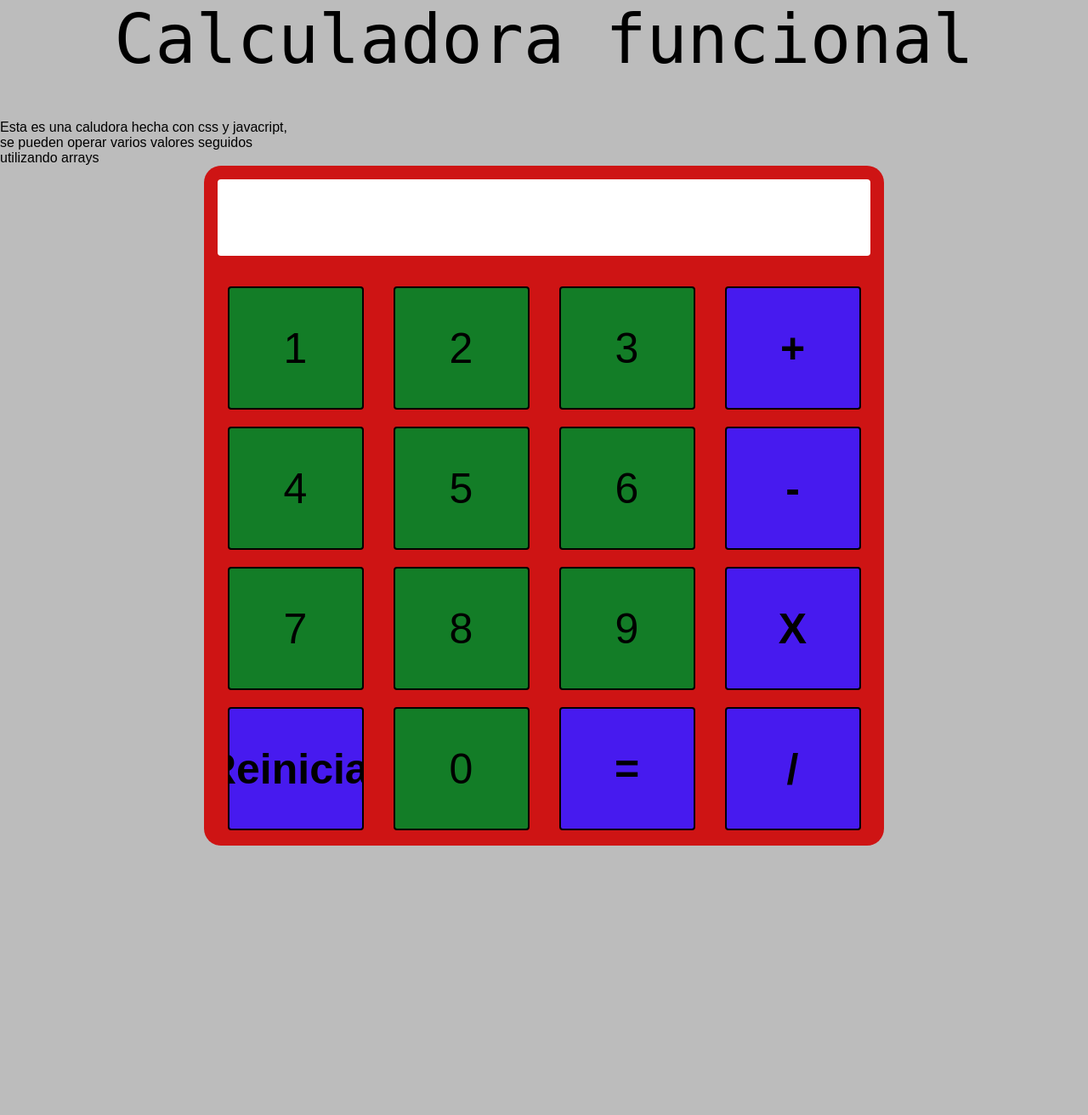
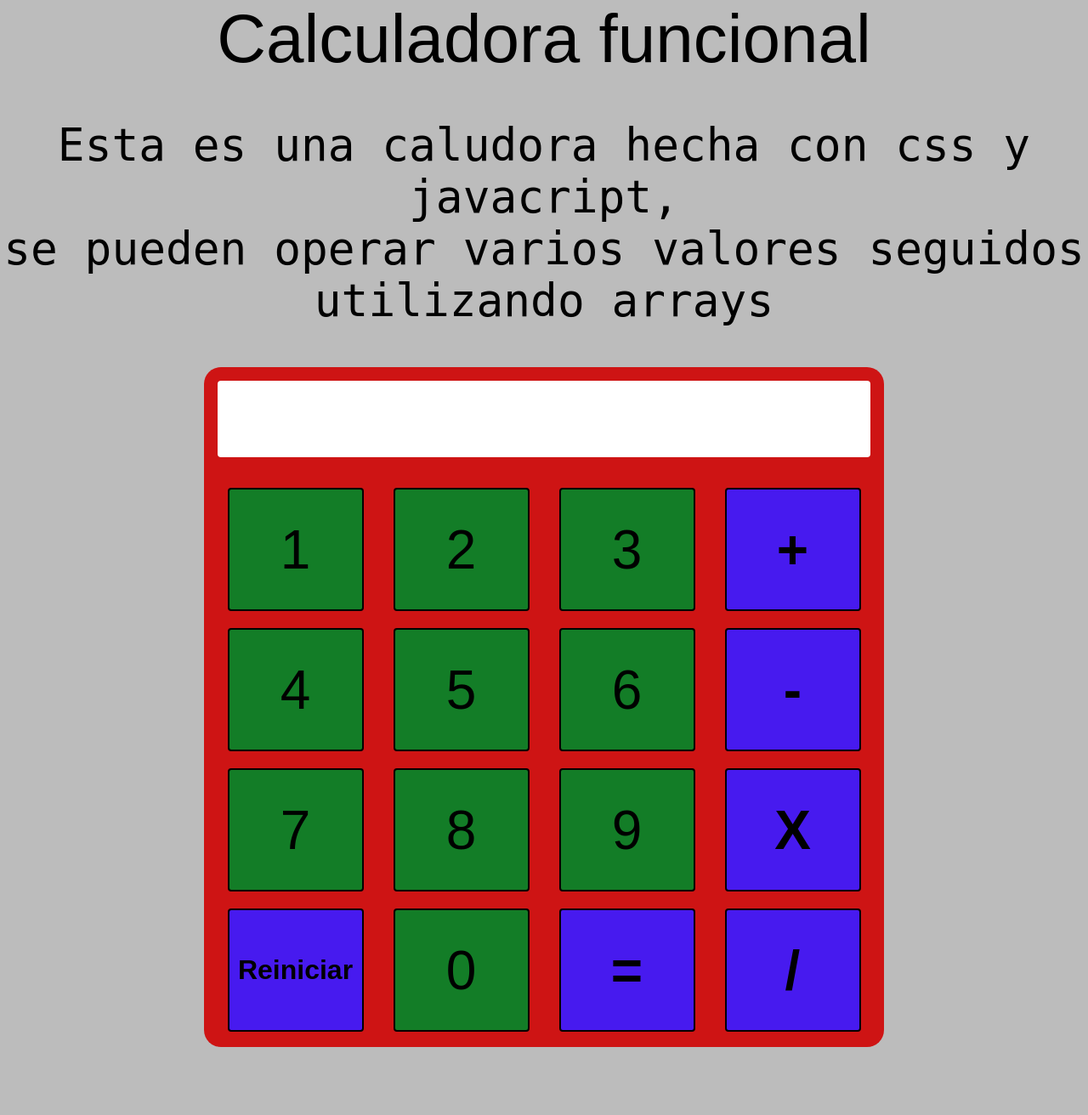
Before and after one commit to JoseGodoyCebreros/Mis-codigos, a PHP site: page / in a window 1280 px wide. Shown: the whole page at 85% size. Before the commit the page ends 995 px from the top, so only its background shows below. Run offline with PHP 8.4, Linux system fonts and the light colour scheme.

Commit message:
Update estilo.css

```diff
--- a/Calculadora/estilo.css
+++ b/Calculadora/estilo.css
@@ -9,9 +9,16 @@
 
 .titulo{
 	text-align: center;
+	font-family: fantasy;
+	padding: 0rem 0 3rem 0;
+	font-size: 5rem;
+}
+
+.descripcion{
+	text-align: center;
 	font-family: monospace;
 	padding: 0rem 0 3rem 0;
-	font-size: 5rem;
+	font-size: 3.3rem;
 }
 
 .div-botones{
@@ -53,7 +60,7 @@
 	border: solid 2px;
 	width: 10rem;
 	height: 100%;
-	font-size: 50px;
+	font-size: 4rem;
 	text-align: center;
 	align-items: center;
 	cursor: pointer;
@@ -64,6 +71,10 @@
 .signos {
 	background: #471AEF;
 	font-weight: bold;
+}
+
+#reiniciar{
+	font-size: 2rem;
 }
 
 .numero:hover {
```
